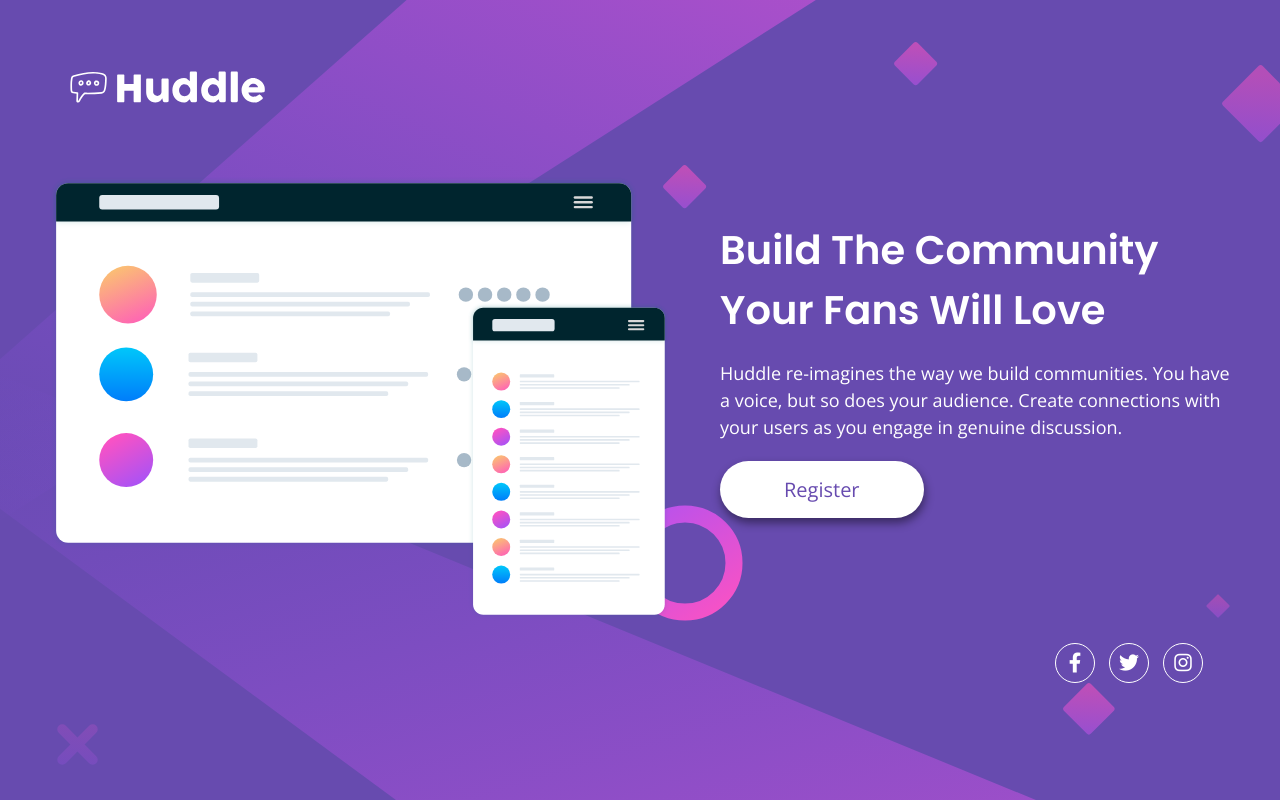
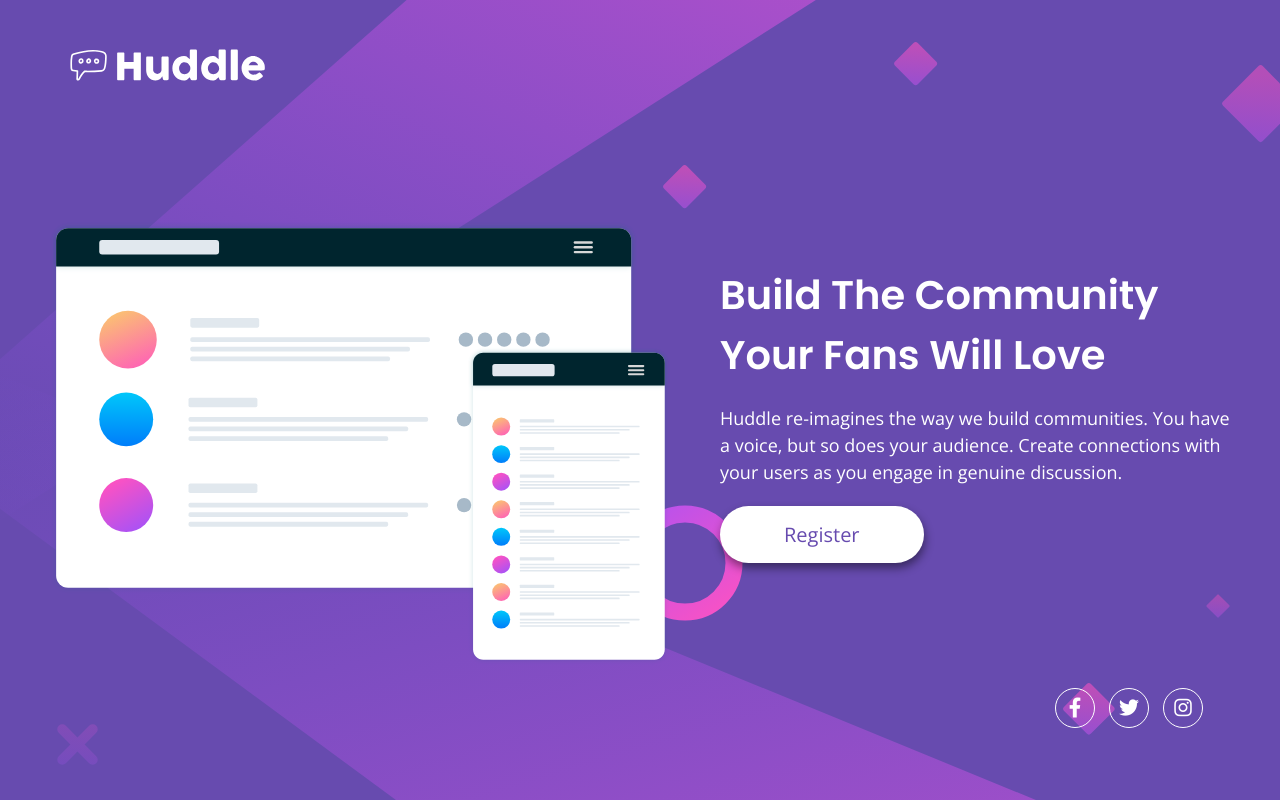
Before and after one commit to Alexjr53/Landing-Page-Huddle, a plain HTML site: page index.html in a window 1280 px wide. Drawn offline with nearby package versions, Linux system fonts and the light colour scheme.

Commit message:
ajustado a posição da imagem

```diff
--- a/src/css/style.css
+++ b/src/css/style.css
@@ -33,6 +33,7 @@ main{
     grid-area: main;
     display: flex;
     justify-content: center;
+    margin-top: 9rem;
 }
 
 .container-image{
```
